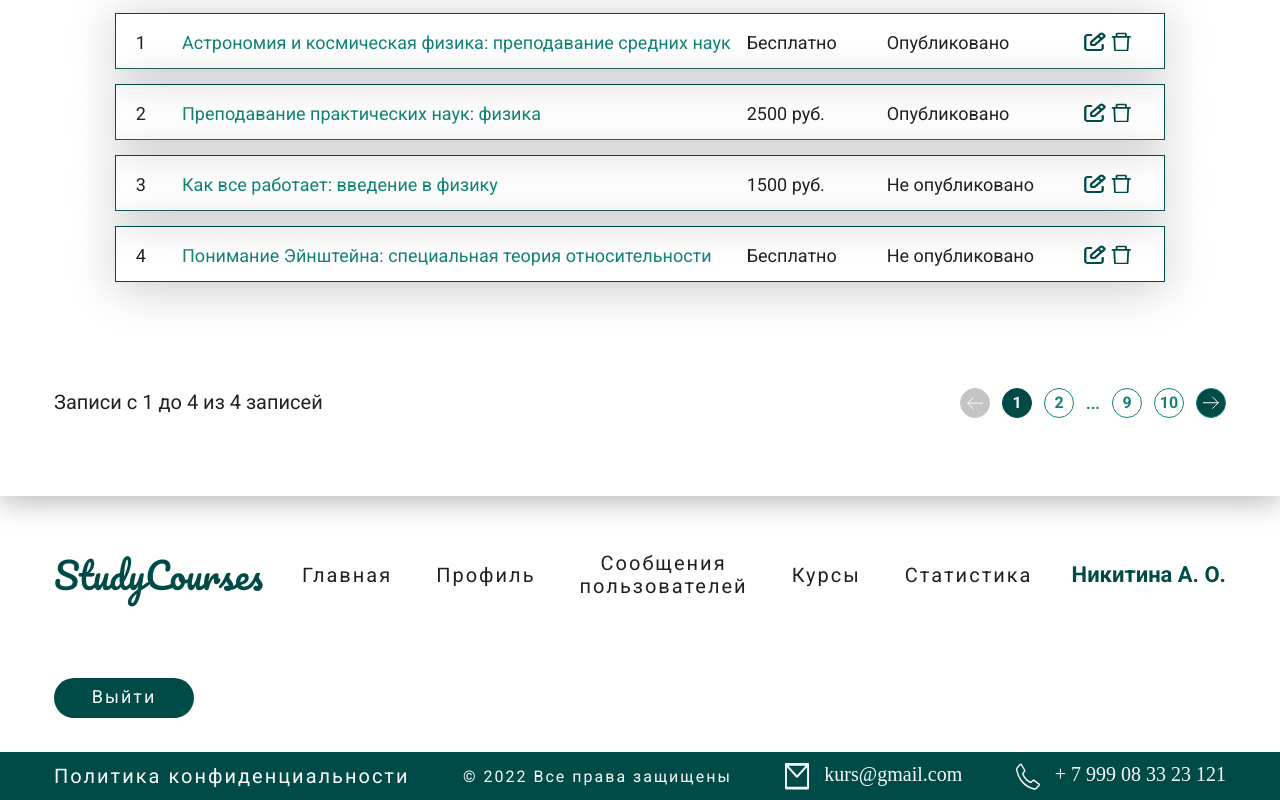
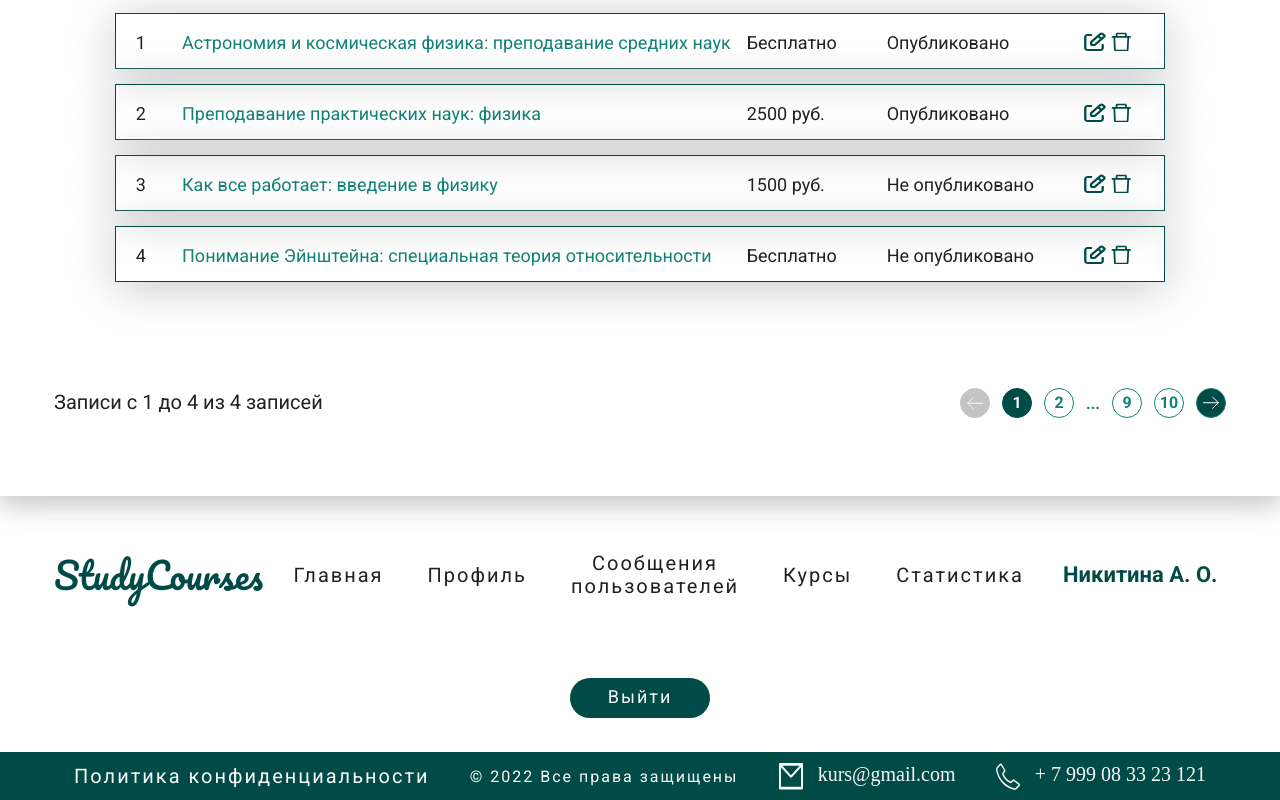
Before and after one commit to alexei-kozlov/studycourses, a plain HTML site: page teacher-courses.html in a window 1280 px wide. Shown: the part 669-1469 px from the top of the page. Drawn offline with Linux system fonts and the light colour scheme; a web font is replaced by a local one.

Commit message:
Edited responsive

```diff
--- a/styles/style.scss
+++ b/styles/style.scss
@@ -68,6 +68,7 @@ section {
 .title {
   max-width: 1650px;
   padding: 0 54px;
+  margin: 0 auto;
   font-family: Roboto, Arial, sans-serif;
   font-size: 48px;
   font-style: normal;
@@ -357,7 +358,7 @@ section {
   &__list {
     max-width: 918px;
     min-height: 20px;
-    margin: 34px 0;
+    margin: 34px auto;
     display: flex;
     justify-content: space-between;
     align-items: center;
@@ -404,7 +405,6 @@ section {
     letter-spacing: 2px;
     text-align: center;
     white-space: pre-line;
-    //white-space: nowrap;
     color: $main-color-black;
     transition: all .5s ease;
 
@@ -445,7 +445,7 @@ section {
 
   &__user {
     white-space: nowrap;
-    margin: 0 10px;
+    margin: 0 auto;
   }
 
   &__user-avatar {
@@ -468,7 +468,7 @@ section {
   &__button-sign {
     width: 140px;
     height: 40px;
-    margin: 34px 0;
+    margin: 34px auto;
     padding: 9px 32px;
     border-radius: 20px;
     font-family: Roboto, Arial, sans-serif;
@@ -629,10 +629,6 @@ section {
 
 // ----------------- Подвал ------------------
 .footer {
-  .nav .container {
-    justify-content: space-between;
-  }
-
   &__logo {
     margin: 34px 0;
     display: block;
@@ -660,6 +656,12 @@ section {
     justify-content: space-between;
     align-items: center;
     flex-wrap: wrap;
+  }
+
+  &__bottom-item {
+    margin: 0 10px;
+    flex-grow: 1;
+    text-align: center;
   }
 
   &__bottom-text {
@@ -805,6 +807,11 @@ section {
     flex-direction: row;
     justify-content: space-between;
     align-items: flex-end;
+
+    @media screen and (max-width: 980px) {
+      flex-direction: column;
+      align-items: flex-start;
+    }
   }
 
   &__create-instruction {
@@ -832,6 +839,10 @@ section {
     font-weight: 400;
     line-height: 1.17;
     text-align: right;
+
+    @media screen and (max-width: 980px) {
+      text-align: left;
+    }
   }
 
   &__filter-select {
--- a/teacher-courses.html
+++ b/teacher-courses.html
@@ -349,7 +349,9 @@
           <a class="nav__menu-link" href="javascript:void(0);">Статистика</a>
         </li>
       </ul>
-      <p class="nav__username">Никитина А. О.</p>
+      <p class="nav__user">
+        <span class="nav__username">Никитина А. О.</span>
+      </p>
       <a href="sign-in.html" class="nav__button-sign">Выйти</a>
     </div>
   </nav>
```
Also changed, not shown: styles/style.css, 1 other file.
